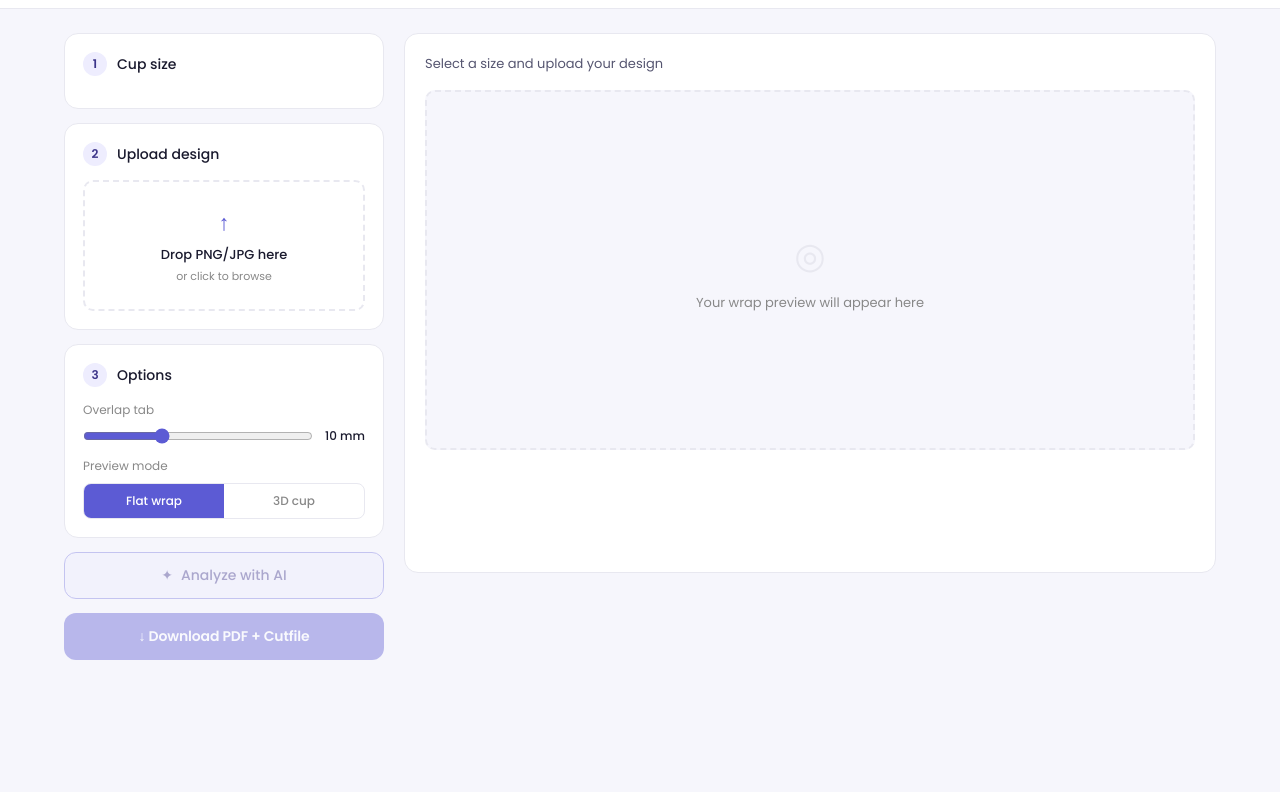
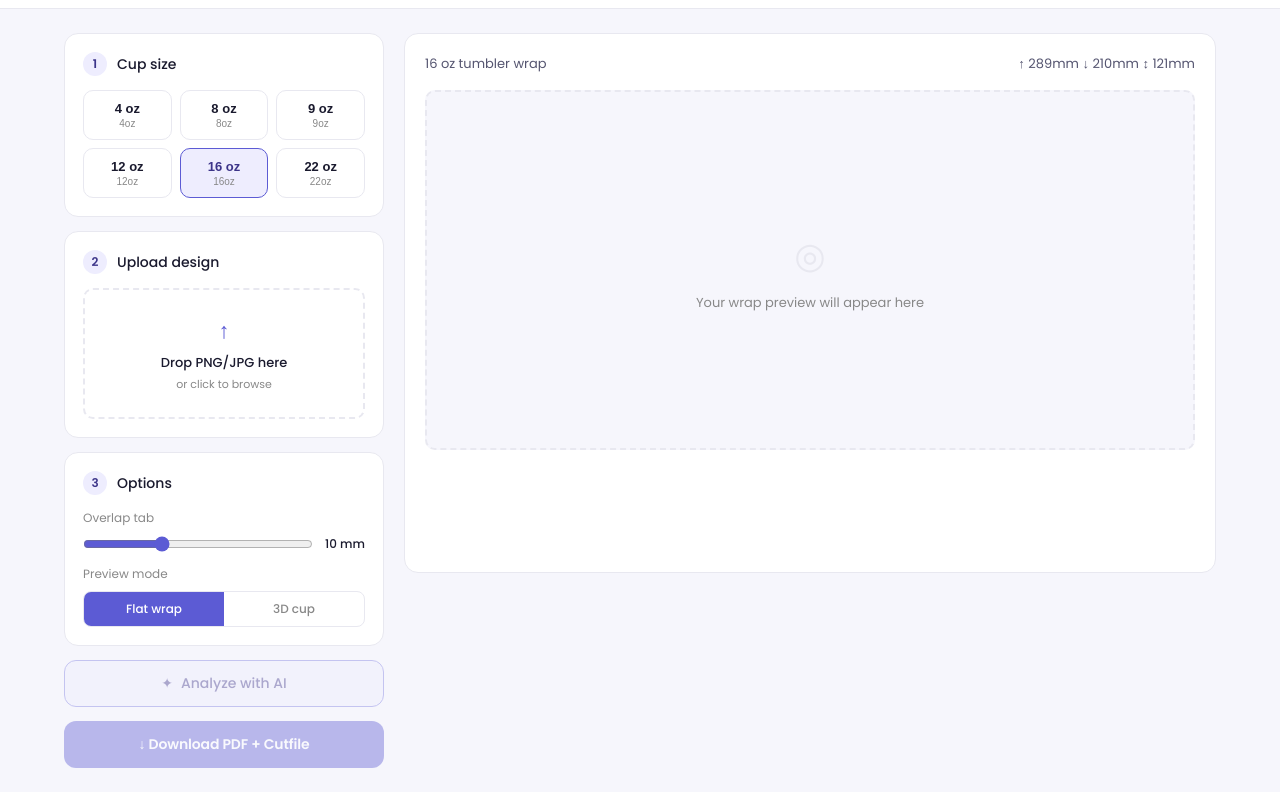
Before and after one commit to TSannaRex/Tumblerify, a website: page public/index.html in a window 1280 px wide. Shown: the part 47-839 px from the top of the page. Before the commit the page ends 800 px from the top, so only its background shows below. Drawn offline with Linux system fonts and the light colour scheme.

Commit message:
Update index.html

```diff
--- a/public/index.html
+++ b/public/index.html
@@ -121,7 +121,6 @@
 
 </main>
 
-<script src="frustum.js"></script>
-<script src="app.js"></script>
+<script type="module" src="app.js"></script>
 </body>
 </html>
```
